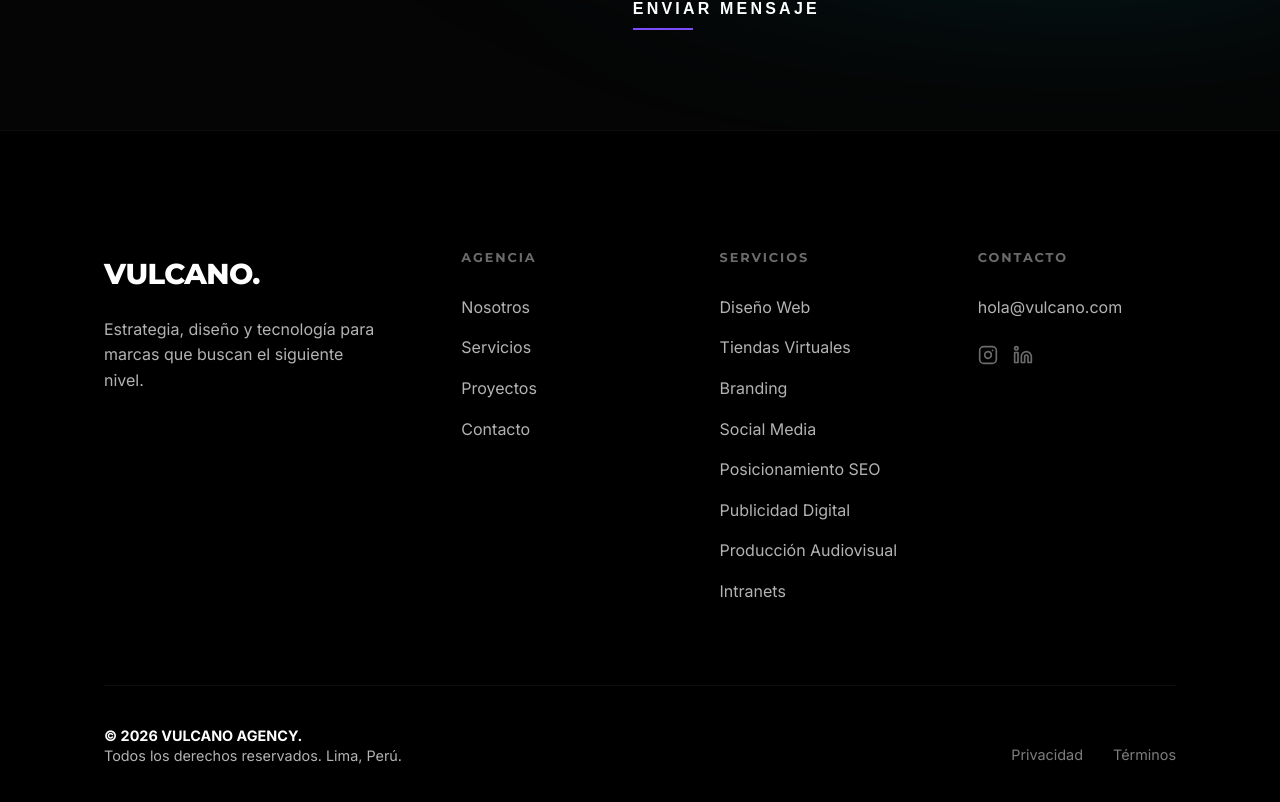
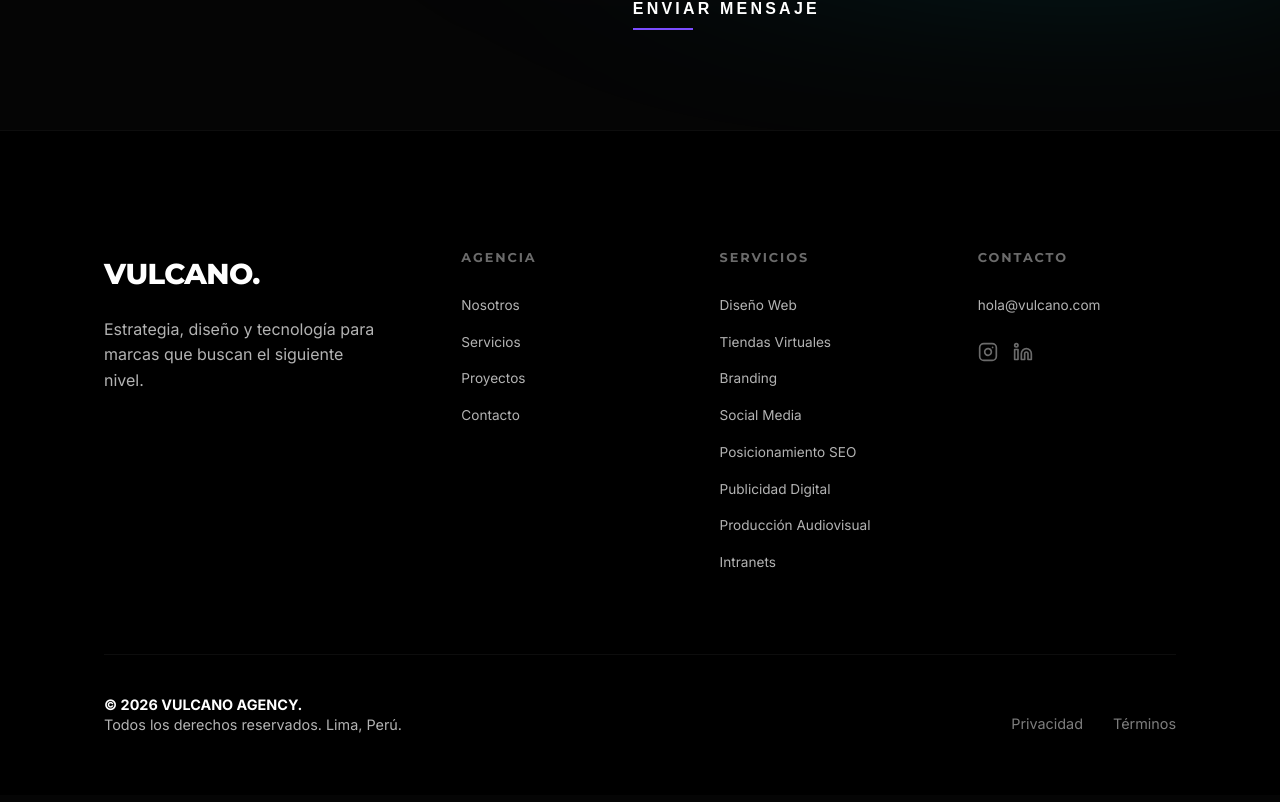
Before and after one commit to vulcanoperu/webvulcano, a React (Vite) app: page /contacto in a window 1280 px wide. Shown: the part 867-1669 px from the top of the page. Built offline with nearby package versions, Linux system fonts and the light colour scheme.

Commit message:
Fix Vercel 404 routing issue and reduce footer link sizes

```diff
--- a/src/components/Footer.css
+++ b/src/components/Footer.css
@@ -53,7 +53,7 @@
 .footer-services-list a,
 .footer-contact .email {
     color: var(--text-secondary);
-    font-size: 1rem;
+    font-size: 0.85rem;
     transition: color 0.3s ease;
 }
 
```
Also changed, not shown: vercel.json (added).
